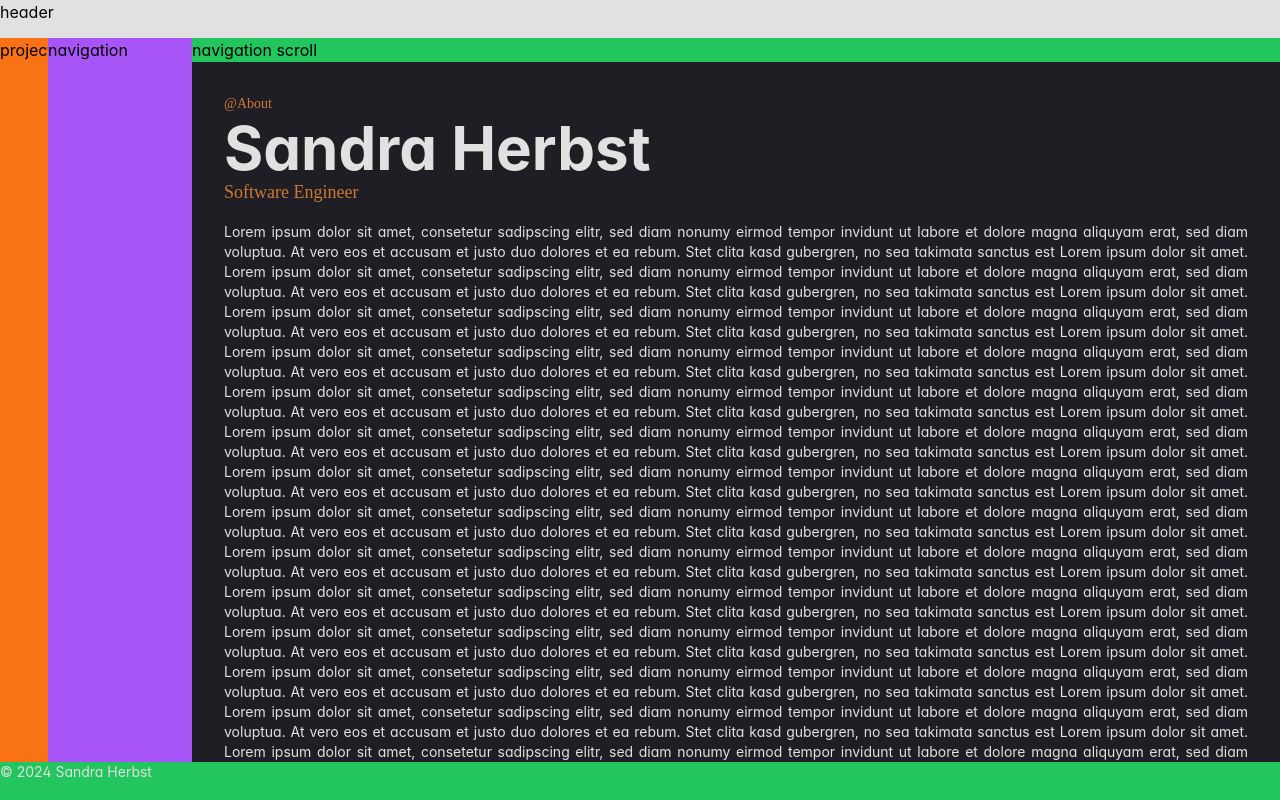
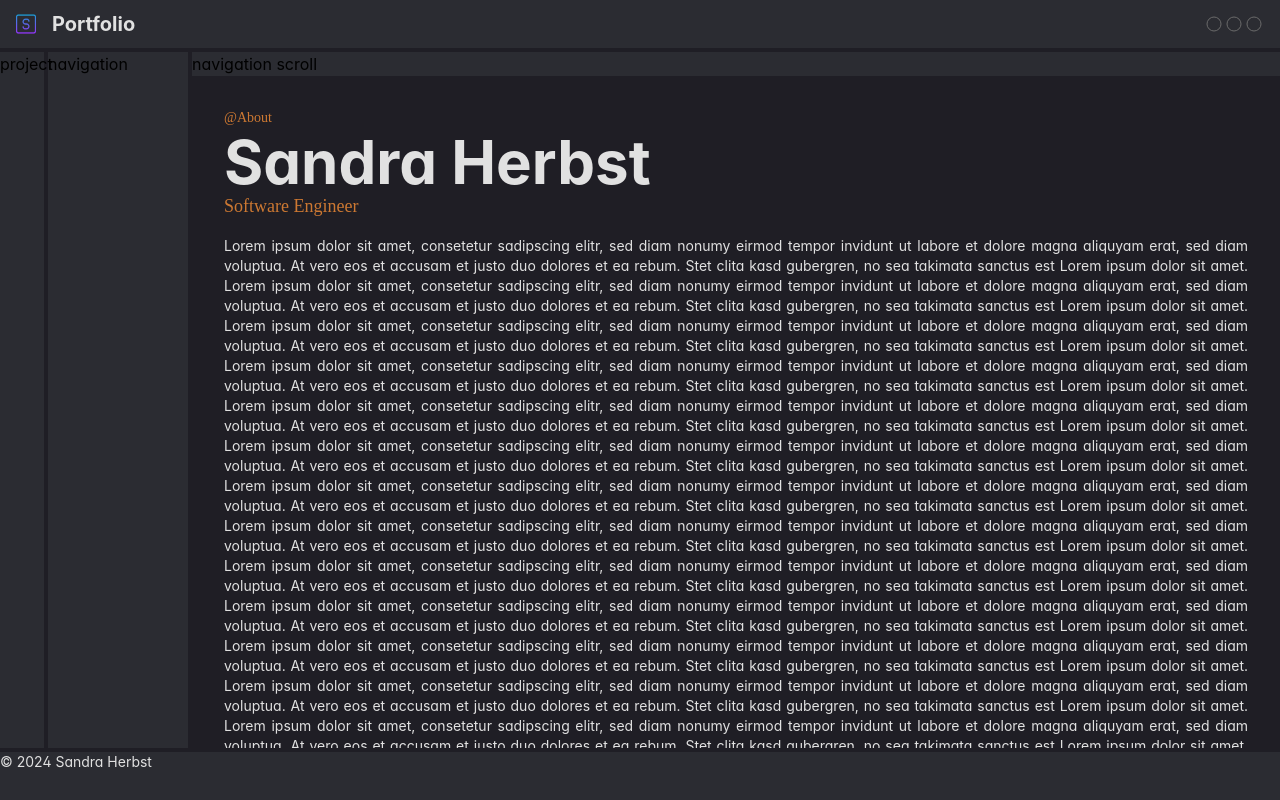
Before and after one commit to sandra-herbst/ide-portfolio, an Angular app in the folder portfolio/: page /about in a window 1280 px wide. Built offline with nearby package versions, Linux system fonts and the light colour scheme.

Commit message:
[PS-6] Added header component and added correct colors for other components

```diff
--- a/portfolio/src/app/app.component.html
+++ b/portfolio/src/app/app.component.html
@@ -1,28 +1,26 @@
 <div
-  class="h-screen max-laptop:flex max-laptop:flex-col laptop:grid laptop:grid-rows-[38px_1fr_38px] laptop:grid-cols-[15vw_80vw] laptop:overflow-hidden">
+  class="h-screen gap-y-1 max-laptop:flex max-laptop:flex-col laptop:grid laptop:grid-rows-[48px_1fr_48px] laptop:grid-cols-[15vw_80vw] laptop:overflow-hidden">
   <!-- top with navigation -->
-  <header class="bg-white laptop:col-span-4 laptop:row-span-1">
-    <div class="bg-white">header</div>
-  </header>
+  <pw-header class="laptop:col-span-4 laptop:row-span-1"></pw-header>
 
   <!-- navigation -->
   <aside
-    class="hidden bg-orange-500 laptop:col-span-1 laptop:row-span-1 laptop:flex">
-    <div class="w-12">project</div>
-    <nav class="bg-purple-500 laptop:flex-grow">navigation</nav>
+    class="hidden bg-gray-200 laptop:col-span-1 laptop:row-span-1 laptop:flex">
+    <div class="border-r-4 border-black w-12">project</div>
+    <nav class="border-r-4 border-black laptop:flex-grow">navigation</nav>
   </aside>
 
   <!-- pages that change with navigation click -->
   <main
     class="laptop:col-span-2 laptop:row-span-1 laptop:flex laptop:flex-col laptop:min-h-full">
-    <nav class="bg-green-500 h-8">navigation scroll</nav>
+    <nav class="bg-gray-200 hidden h-12 laptop:flex">navigation scroll</nav>
     <div class="laptop:flex-grow px-4 pt-4 pb-8 laptop:p-8 overflow-auto">
       <router-outlet></router-outlet>
     </div>
   </main>
 
   <!-- bottom links -->
-  <footer class="bg-green-500 laptop:col-span-4">
+  <footer class="bg-gray-200 laptop:col-span-4">
     <p>&copy; 2024 Sandra Herbst</p>
   </footer>
 </div>
--- /dev/null
+++ b/portfolio/src/app/core/component/header/header.component.html
@@ -0,0 +1,41 @@
+<header
+  class="h-12 bg-gray-200 flex w-full fixed justify-between items-center px-4">
+  <div class="flex items-center gap-4">
+    <img src="assets/icons/letter-s.png" alt="Logo" class="h-full w-5" />
+    <h4 class="font-bold">Portfolio</h4>
+    <p class="laptop:hidden">portfolio > src > <strong>about</strong></p>
+  </div>
+
+  <div
+    class="hidden laptop:flex laptop:w-18 laptop:justify-evenly laptop:items-center laptop:h-full">
+    <ng-container *ngFor="let _ of [].constructor(3)">
+      <svg class="w-5 h-5" fill="none">
+        <circle cx="10" cy="10" r="7" stroke="#6A6A6A" stroke-width="1" />
+      </svg>
+    </ng-container>
+  </div>
+
+  <!-- mobile menu button -->
+  <button
+    (click)="onHamburgerMenuButtonClicked($event)"
+    data-collapse-toggle="navbar-default"
+    type="button"
+    class="laptop:hidden inline-flex items-center p-2 w-10 h-10 justify-center text-sm text-white rounded-lg hover:bg-gray-100"
+    aria-controls="navbar-default"
+    aria-expanded="false">
+    <span class="sr-only">Open main menu</span>
+    <svg
+      class="w-5 h-4"
+      aria-hidden="true"
+      xmlns="http://www.w3.org/2000/svg"
+      fill="none"
+      viewBox="0 0 17 14">
+      <path
+        stroke="currentColor"
+        stroke-linecap="round"
+        stroke-linejoin="round"
+        stroke-width="2"
+        d="M1 1h15M1 7h15M1 13h15" />
+    </svg>
+  </button>
+</header>
--- /dev/null
+++ b/portfolio/src/app/core/component/header/header.component.ts
@@ -0,0 +1,15 @@
+import {Component} from "@angular/core";
+import {LogService} from "../../service/log.service";
+
+@Component({
+  selector: "pw-header",
+  templateUrl: "./header.component.html",
+  styleUrls: ["./header.component.css"],
+})
+export class HeaderComponent {
+  constructor(private logger: LogService) {}
+
+  onHamburgerMenuButtonClicked($event: MouseEvent) {
+    this.logger.log($event.button.toString());
+  }
+}
--- a/portfolio/src/app/core/core.module.ts
+++ b/portfolio/src/app/core/core.module.ts
@@ -4,11 +4,13 @@ import { PageNotFoundComponent } from "./component/page-not-found/page-not-found
 import { PortfolioService } from "./service/portfolio.service";
 import { LogService } from "./service/log.service";
 import { HttpClientModule } from "@angular/common/http";
+import { HeaderComponent } from "./component/header/header.component";
 
 @NgModule({
-  declarations: [PageNotFoundComponent],
+  declarations: [PageNotFoundComponent, HeaderComponent],
   imports: [CommonModule, HttpClientModule],
   providers: [LogService, PortfolioService],
+  exports: [HeaderComponent],
 })
 export class CoreModule {
   /**
--- a/portfolio/tailwind.config.js
+++ b/portfolio/tailwind.config.js
@@ -14,18 +14,21 @@ module.exports = {
       // configure color palette here
       colors: {
         "primary": {
-          DEFAULT: '#ffffff',
+          DEFAULT: "#ffffff",
           "pink": "#fda4af",
         },
         "secondary": {
-          DEFAULT: '#ffffff',
+          DEFAULT: "#ffffff",
           "blue": "#6999d7",
         },
         "accent": {
-          DEFAULT: '#CC7832',
+          DEFAULT: "#CC7832",
+        },
+        "gray": {
+          100: "#3f4046",
+          200: "#2B2C32",
         },
         "black": "#1F1E25",
-        "gray": "#2B2C32",
         "white": "#E1E1E1",
       },
       fontFamily: {
```
Also changed, not shown: portfolio/src/app/core/component/header/header.component.css (added), portfolio/src/assets/icons/letter-s.png (added).
